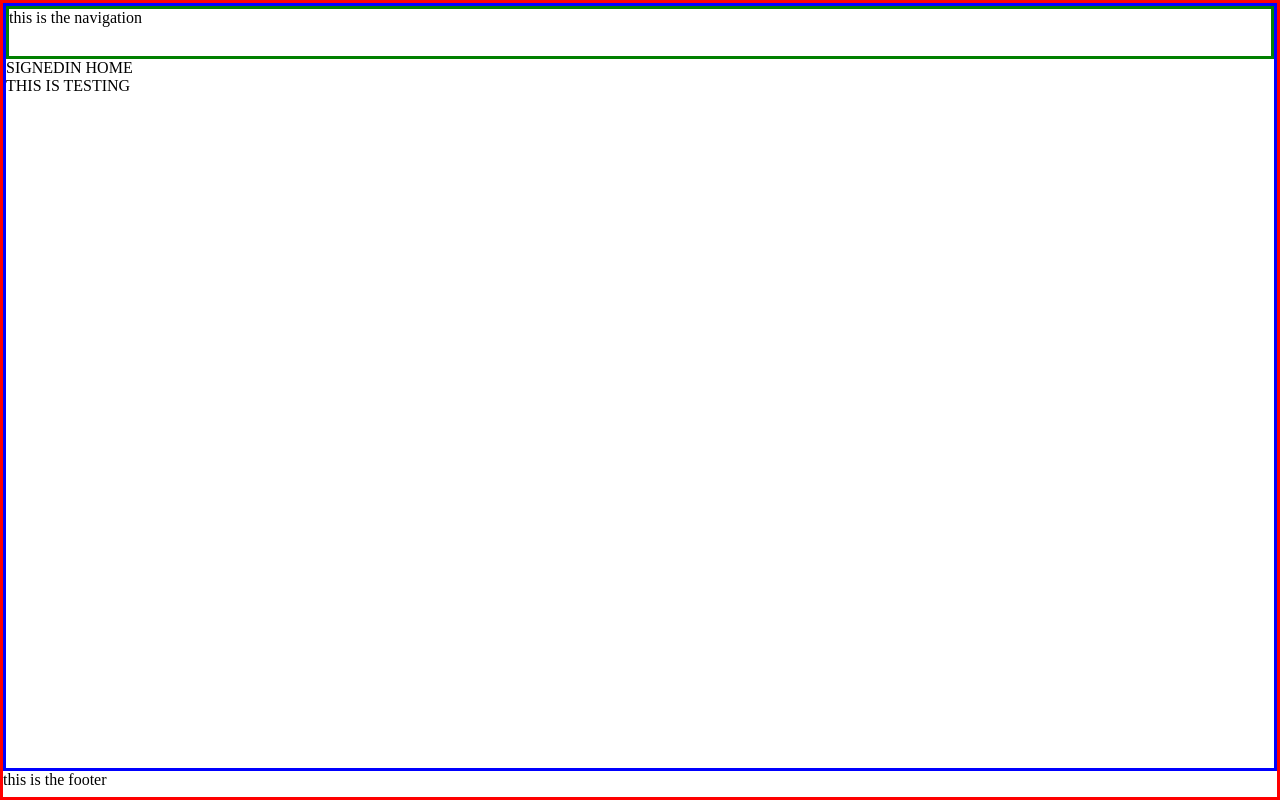
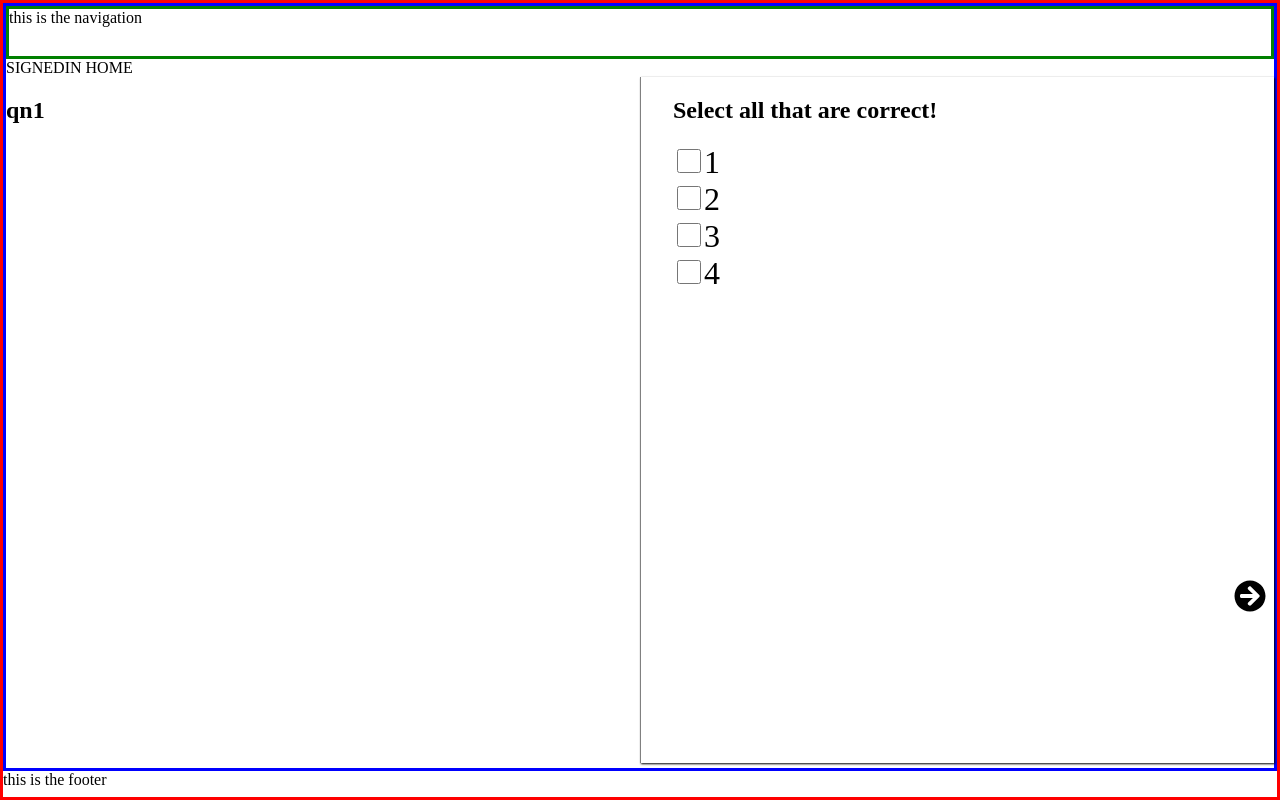
Before and after one commit to mnekx/cognito, a React (Create React App) app in the folder client/: page /user/home/take-test in a window 1280 px wide. Built offline with nearby package versions, Linux system fonts and the light colour scheme.

Commit message:
Update TestingComp.js

```diff
--- a/client/src/features/testing/TestingComp.js
+++ b/client/src/features/testing/TestingComp.js
@@ -1,21 +1,36 @@
 import styles from './testing.module.css';
 
+import Problem from "./problem/ProblemComp";
+import { useState } from "react";
 const Testing = () => {
-    const prolemsData = [
-        {id: 'someid', description: 'qn1', choices: [1, 2, 3, 4], duration: 120},
-        {id: 'someid', description: 'qn1', choices: [1, 2, 3, 4], duration: 120},
-        {id: 'someid', description: 'qn1', choices: [1, 2, 3, 4], duration: 120},
-        {id: 'someid', description: 'qn1', choices: [1, 2, 3, 4], duration: 120},
-        {id: 'someid', description: 'qn1', choices: [1, 2, 3, 4], duration: 120},
-        {id: 'someid', description: 'qn1', choices: [1, 2, 3, 4], duration: 120},
-        {id: 'someid', description: 'qn1', choices: [1, 2, 3, 4], duration: 120},
-        {id: 'someid', description: 'qn1', choices: [1, 2, 3, 4], duration: 120},
-        {id: 'someid', description: 'qn1', choices: [1, 2, 3, 4], duration: 120},
-        {id: 'someid', description: 'qn1', choices: [1, 2, 3, 4], duration: 120},
-        {id: 'someid', description: 'qn1', choices: [1, 2, 3, 4], duration: 120},
-        {id: 'someid', description: 'qn1', choices: [1, 2, 3, 4], duration: 120},
+    const [current, setCurrent] = useState(0)
+    const problemsData = [
+        {id: '1', description: 'qn1', choices: [1, 2, 3, 4], duration: 120, multiple: true},
+        {id: '2', description: 'qn2', choices: [1, 2, 3, 4], duration: 120},
+        {id: '3', description: 'qn3', choices: [1, 2, 3, 4], duration: 120},
+        {id: '4', description: 'qn4', choices: [1, 2, 3, 4], duration: 120},
+        {id: '5', description: 'qn5', choices: [1, 2, 3, 4], duration: 120, multiple: true},
+        {id: '6', description: 'qn6', choices: [1, 2, 3, 4], duration: 120},
+        {id: '7', description: 'qn7', choices: [1, 2, 3, 4], duration: 120},
+        {id: '8', description: 'qn8', choices: [1, 2, 3, 4], duration: 120},
+        {id: '9', description: 'qn9', choices: [1, 2, 3, 4], duration: 120},
+        {id: '10', description: 'qn10', choices: [1, 2, 3, 4], duration: 120, multiple: true},
+        {id: '11', description: 'qn11', choices: [1, 2, 3, 4], duration: 120},
+        {id: '12', description: 'qn12', choices: [1, 2, 3, 4], duration: 120},
     ]
-    return <div className={styles.Wrapper}>THIS IS TESTING</div>
+    const handleNext = () => {
+        const newCurrent = current!==(problemsData.length - 1)? current+1: -1;
+        console.log(newCurrent);
+        setCurrent(newCurrent);
+    }
+    return (
+    <div className={styles.Wrapper}>
+        {problemsData.map((problem, index) => {
+            return (index === current && <Problem key={problem.id} data={problem} handleNext={handleNext}/>)
+         }
+        )}
+    </div>
+    )
 }
 
 export default Testing
```
